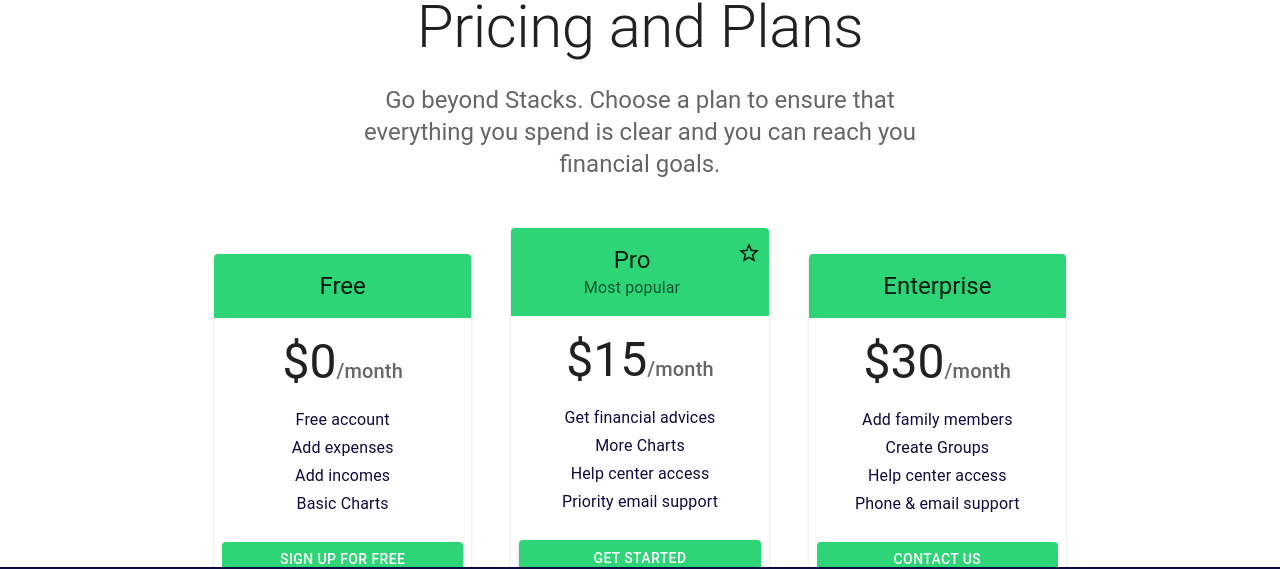
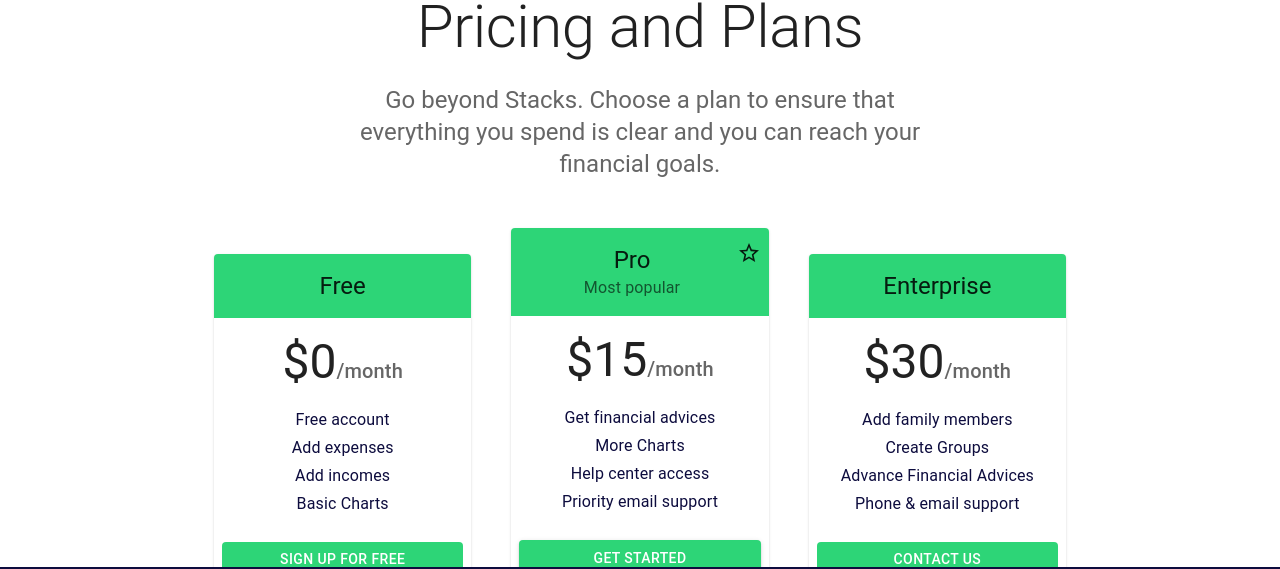
Before and after one commit to KanishDabreo/Stacks, a React (Create React App) app in the folder frontend/: page /about in a window 1280 px wide. Shown: the part 193-762 px from the top of the page. Built offline with nearby package versions, Linux system fonts and the light colour scheme; the HTML template or start-up script is replaced by a standard one.

Commit message:
Fix typo in About page

```diff
--- a/frontend/src/components/about/Pricing.js
+++ b/frontend/src/components/about/Pricing.js
@@ -45,7 +45,7 @@
     description: [
       'Add family members',
       'Create Groups',
-      'Help center access',
+      'Advance Financial Advices',
       'Phone & email support',
     ],
     buttonText: 'Contact us',
@@ -75,7 +75,7 @@
           Pricing and Plans
         </Typography>
         <Typography variant="h5" align="center" color="text.secondary" component="p">
-          Go beyond Stacks. Choose a plan to ensure that everything you spend is clear and you can reach you financial goals.
+          Go beyond Stacks. Choose a plan to ensure that everything you spend is clear and you can reach your financial goals.
         </Typography>
       </Container>
       <Container maxWidth="md" component="main">
```
